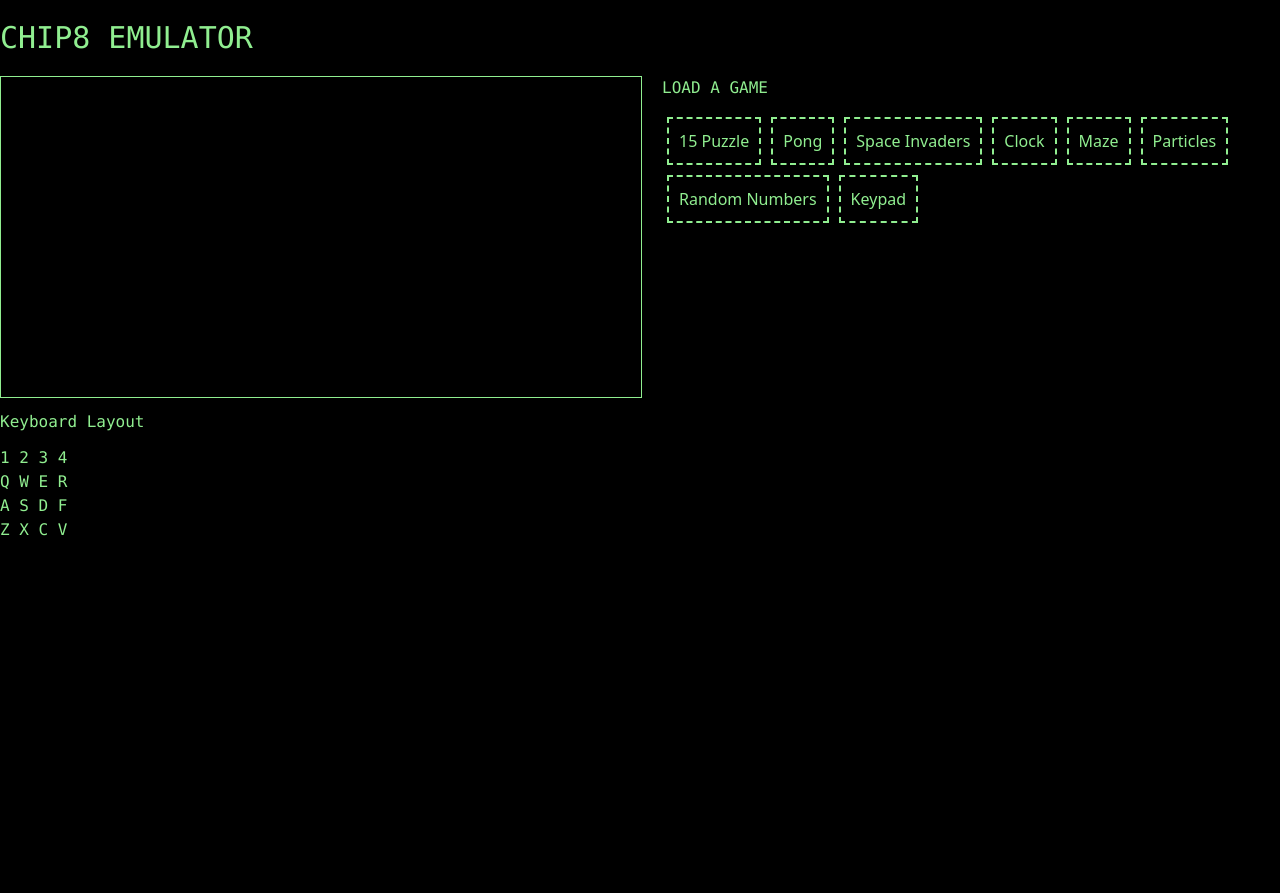
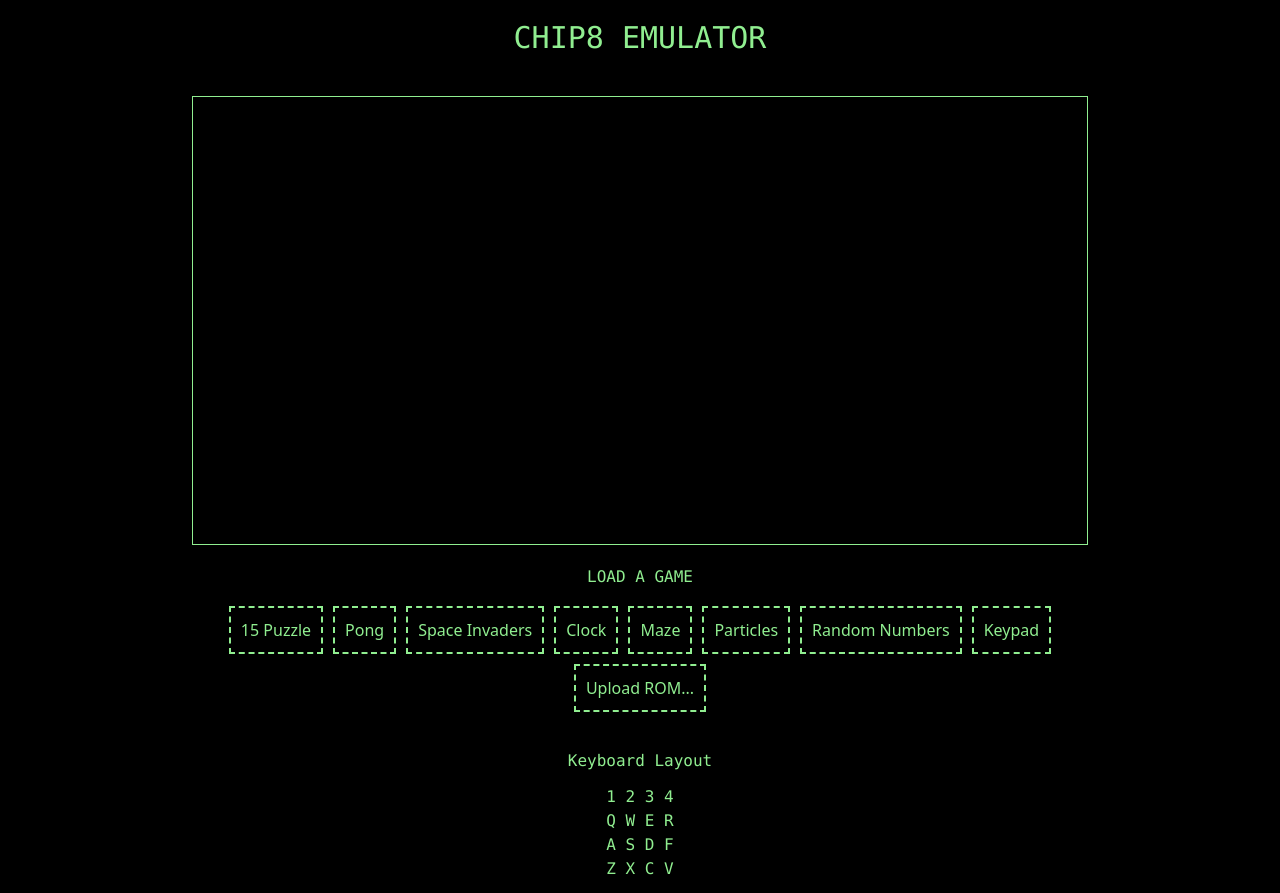
Before and after one commit to michelefenu/chip8-interpreter, a website built with webpack: page src/index.html in a window 1280 px wide. Before the commit the page ends 800 px from the top, so only its background shows below. Built offline with nearby package versions, Linux system fonts and the light colour scheme.

Commit message:
Add ROM upload

```diff
--- a/src/index.html
+++ b/src/index.html
@@ -4,27 +4,27 @@
     <meta charset="UTF-8" />
     <meta name="viewport" content="width=device-width, initial-scale=1.0" />
     <title>Chip8 Emulator</title>
+    <link href="https://cdn.jsdelivr.net/npm/tailwindcss@2.2.19/dist/tailwind.min.css" rel="stylesheet">
   </head>
   <body>
-    <div class="flex-col pt-5">
-      <div>
-        <div class="font-mono mb-5 text-3xl mb-3">CHIP8 EMULATOR</div>
-        <div class="flex">
-          <canvas id="chip8-display" width="640" height="320"></canvas>
-          <div class="flex flex-col ms-5">
-            <div class="font-mono mb-3">LOAD A GAME</div>
-            <div id="game" class="flex flex-wrap"></div>
-          </div>
-        </div>
+    <div class="flex flex-col items-center pt-5 space-y-5">
+      <div class="w-full max-w-4xl text-center">
+        <div class="font-mono mb-5 text-3xl">CHIP8 EMULATOR</div>
       </div>
-      <div>
+      <div class="w-full max-w-4xl">
+        <canvas id="chip8-display" class="w-full" width="640" height="320"></canvas>
+      </div>
+      <div class="w-full max-w-4xl text-center">
+        <div class="font-mono mb-3">LOAD A GAME</div>
+        <div id="game" class="flex flex-wrap justify-center"></div>
+      </div>
+      <div class="w-full max-w-4xl text-center">
         <div class="font-mono my-3">Keyboard Layout</div>
         <div class="font-mono my-3">
-          1 2 3 4 <br>
-          Q W E R <br>
-          A S D F <br>
-          Z X C V <br>
-
+          1 2 3 4 <br />
+          Q W E R <br />
+          A S D F <br />
+          Z X C V <br />
         </div>
       </div>
     </div>
--- a/src/main.ts
+++ b/src/main.ts
@@ -6,6 +6,17 @@ const emulator = new Emulator("chip8-display");
 
 document.addEventListener("DOMContentLoaded", () => {
   const gameSelect = document.getElementById('game');
+  const uploadInput = document.createElement('input');
+  uploadInput.type = 'file';
+  uploadInput.accept = '.ch8';
+  uploadInput.style.display = 'none';
+  uploadInput.onchange = handleFileUpload;
+  document.body.appendChild(uploadInput);
+
+  const uploadButton = document.createElement('button');
+  uploadButton.innerText = 'Upload ROM...';
+  uploadButton.classList.add('rom-item');
+  uploadButton.onclick = () => uploadInput.click();
 
   for(let game of games) {
     const card = document.createElement('div');
@@ -15,6 +26,7 @@ document.addEventListener("DOMContentLoaded", () => {
     gameSelect?.appendChild(card);
   }
 
+  gameSelect?.appendChild(uploadButton);
 });
 
 function startGame(romFile: string) {
@@ -28,3 +40,21 @@ function startGame(romFile: string) {
     })
     .catch((error) => console.error("Failed to load ROM:", error));
 }
+
+function handleFileUpload(event: Event) {
+  const input = event.target as HTMLInputElement;
+  if (input.files && input.files[0]) {
+    const file = input.files[0];
+    const reader = new FileReader();
+    reader.onload = function(e) {
+      const buffer = e.target?.result as ArrayBuffer;
+      const rom = new Uint8Array(buffer);
+      emulator.loadProgram(rom);
+      emulator.start();
+    };
+    reader.onerror = function(error) {
+      console.error("Failed to read file:", error);
+    };
+    reader.readAsArrayBuffer(file);
+  }
+}
```
